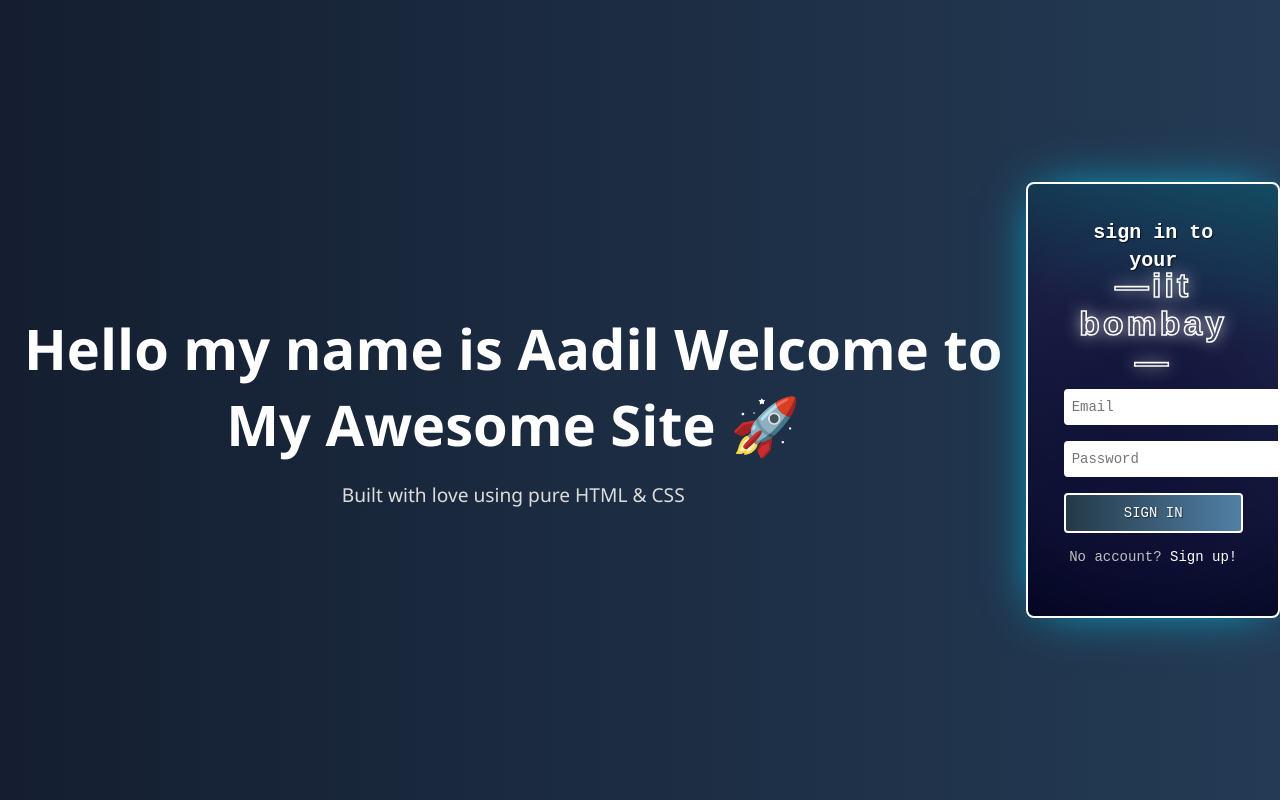
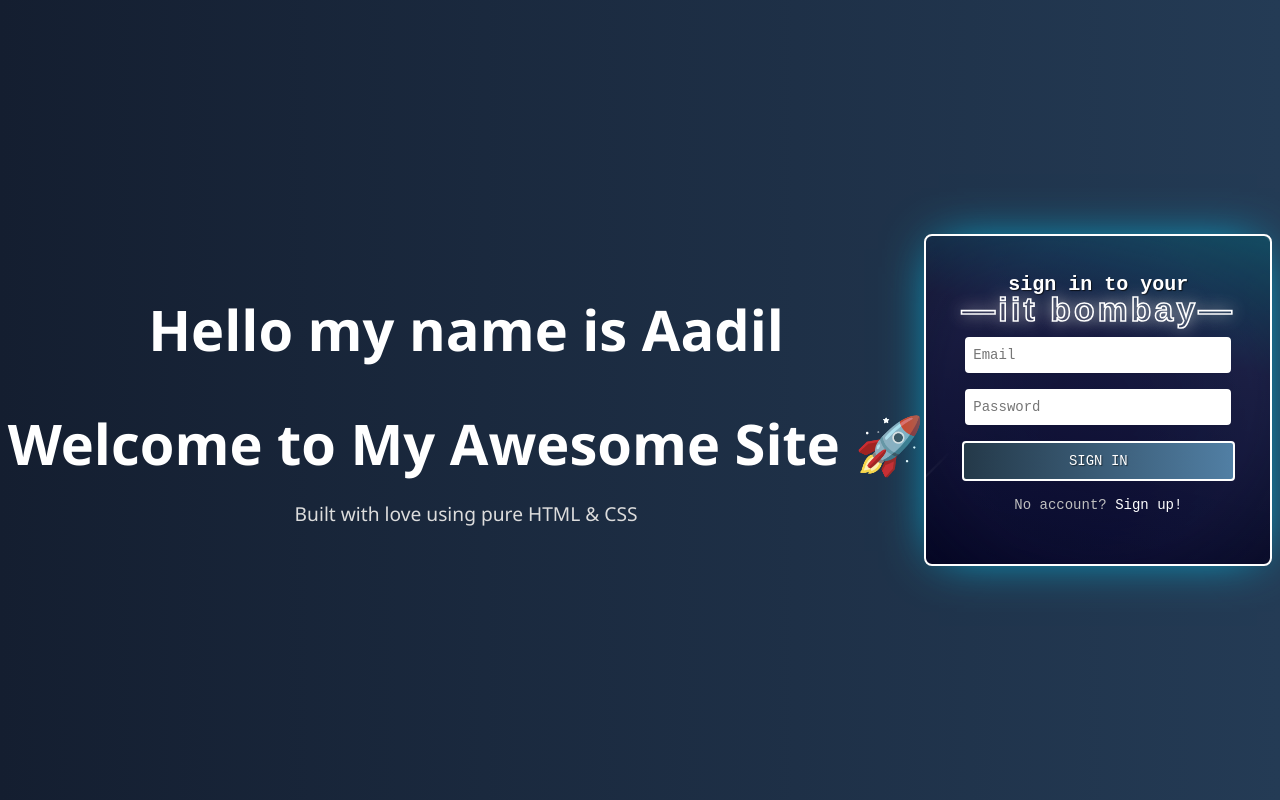
Before and after one commit to pathan22/landing-page, a plain HTML site: page index.html in a window 1280 px wide. Drawn offline with Linux system fonts and the light colour scheme.

Commit message:
Update index.html

```diff
--- a/index.html
+++ b/index.html
@@ -365,7 +365,8 @@
 </head>
 <body>
   <div class="hero">
-    <h1>Hello my name is Aadil Welcome to My Awesome Site 🚀</h1>
+    <h1>Hello my name is Aadil</h1>
+    <h1> Welcome to My Awesome Site 🚀</h1>
     <p>Built with love using pure HTML & CSS</p>
   </div>
 
```
